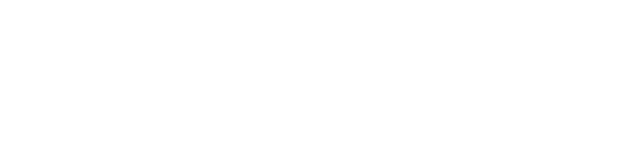
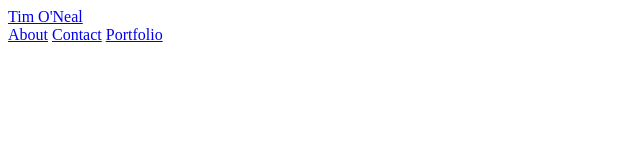
Before and after one commit to tjoneal/basic-portfolio, a plain HTML site: page index.html in a window 1280 px wide. Shown: the whole page, without its empty margins (0-640 px from the left). Drawn offline with Linux system fonts and the light colour scheme.

Commit message:
Update index.html

```diff
--- a/index.html
+++ b/index.html
@@ -2,10 +2,24 @@
 <html lang="en-us">
     <head>
         <meta charset="utf-8">
-        <title>About Me</title>
+        <title>About | Tim O'Neal</title>
     </head>
 
     <body>
+       <header>
+           <div class="container">
+               <a href="index.html" id="brand">Tim O'Neal</a>
+               <nav>
+                   <a href="index.html">About</a>
+                   <a href="contact.html">Contact</a>
+                   <a href="portfolio.html">Portfolio</a>
+               </nav>
+           </div>
+        </header>
+
+
+
+
 
     </body>
 </html>
```
